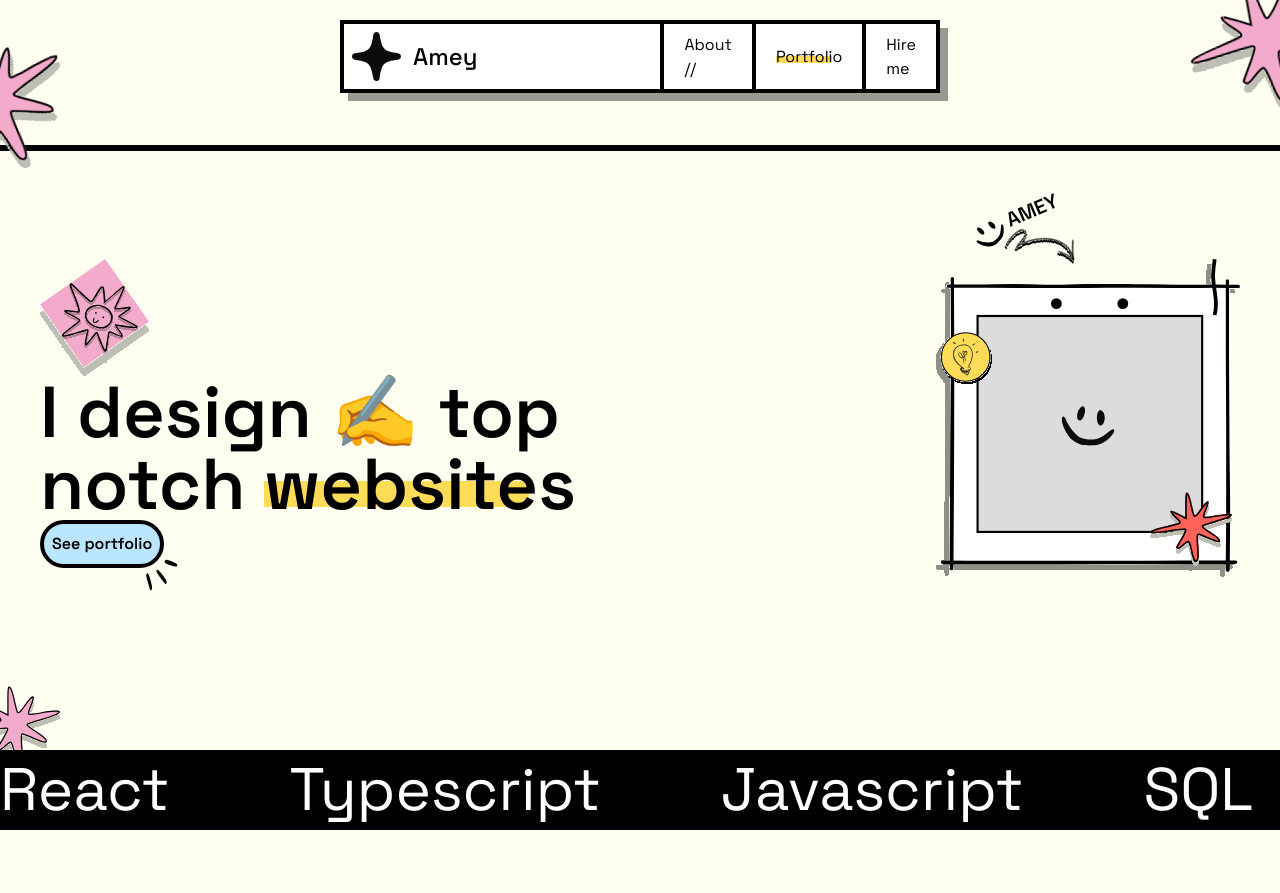
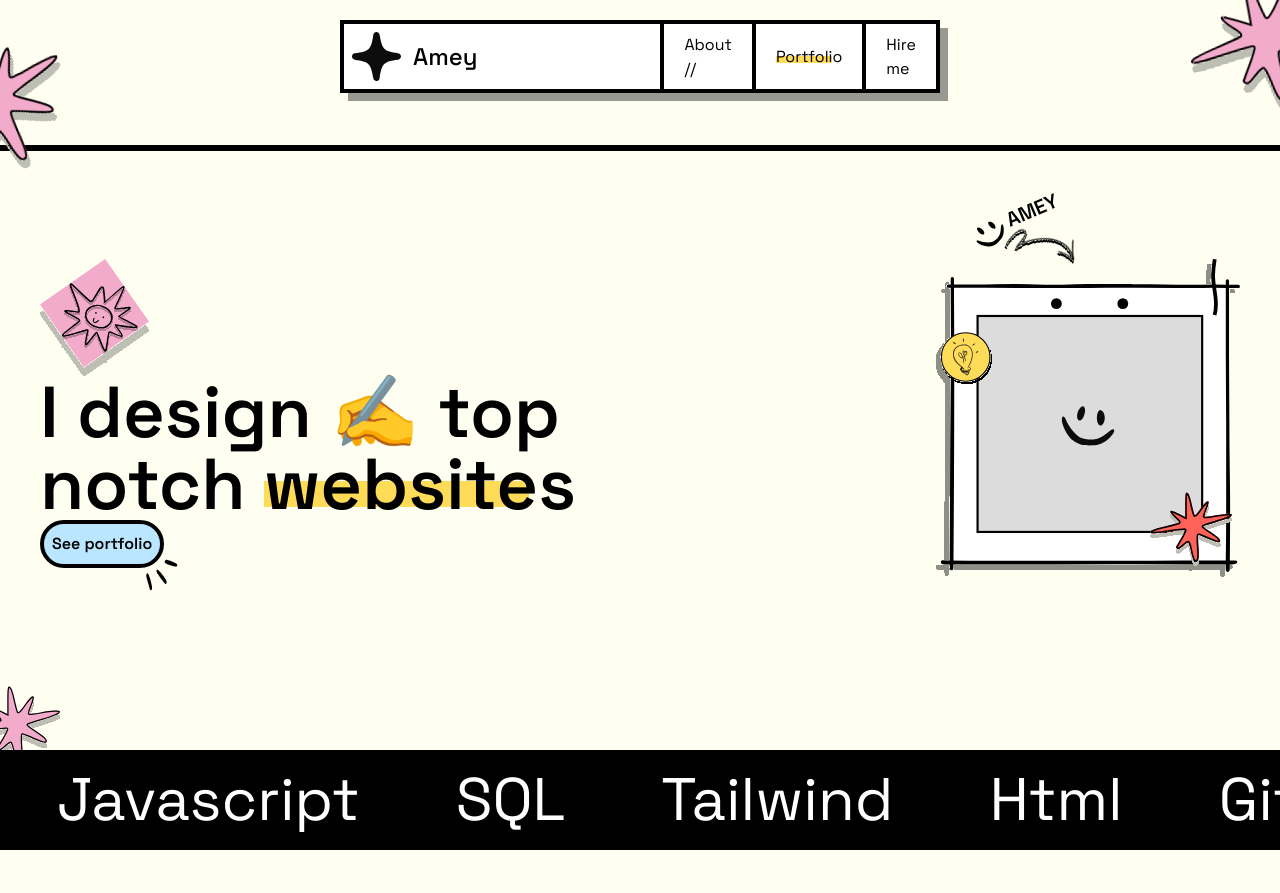
Before and after one commit to AmeyGaikar/personal_portfolio, a React (Vite) app: page / in a window 1280 px wide. Shown: the top 893 px of the page. Built offline with nearby package versions, Linux system fonts and the light colour scheme.

Commit message:
final changes

```diff
--- a/src/components/SkillsStrip.tsx
+++ b/src/components/SkillsStrip.tsx
@@ -1,18 +1,39 @@
+import { motion } from "motion/react";
+
+import React from "react";
+
 const SkillsStrip = () => {
-  const skillsListt = [
+  const skillsList = [
     "React",
     "Typescript",
     "Javascript",
     "SQL",
-    "Javascript",
+    "Tailwind",
+    "Html",
+    "Git",
+    "Zustand",
+    "motion",
+    "Mongo DB",
   ];
 
   return (
-    <div className="relative w-full bg-black h-20 z-1 overflow-x-hidden mb-15">
-      <div className="flex justify-between items-center gap-7 md:gap-14 lg:gap-30 h-full">
-        {skillsListt.map((skill) => {
-          return <p className="text-white text-2xl md:text-5xl lg:text-6xl">{skill}</p>;
-        })}
+    <div className="overflow-x-clip mb-20">
+      <div className="flex overflow-hidden">
+        <motion.div
+          animate={{
+            x: "-50%",
+          }}
+          transition={{ duration: 30, ease: "linear", repeat: Infinity }}
+          className="flex flex-none gap-24 pr-24 bg-black text-white py-5 md:text-4xl lg:text-6xl"
+        >
+          {Array.from({ length: 2 }).map((_, i) => (
+            <React.Fragment key={i}>
+              {skillsList.map((list) => (
+                <p>{list}</p>
+              ))}
+            </React.Fragment>
+          ))}
+        </motion.div>
       </div>
     </div>
   );
```
Also changed, not shown: src/assets/Pink_Patch.tsx (+4 -4 lines), src/assets/images/Vector.png (added).
